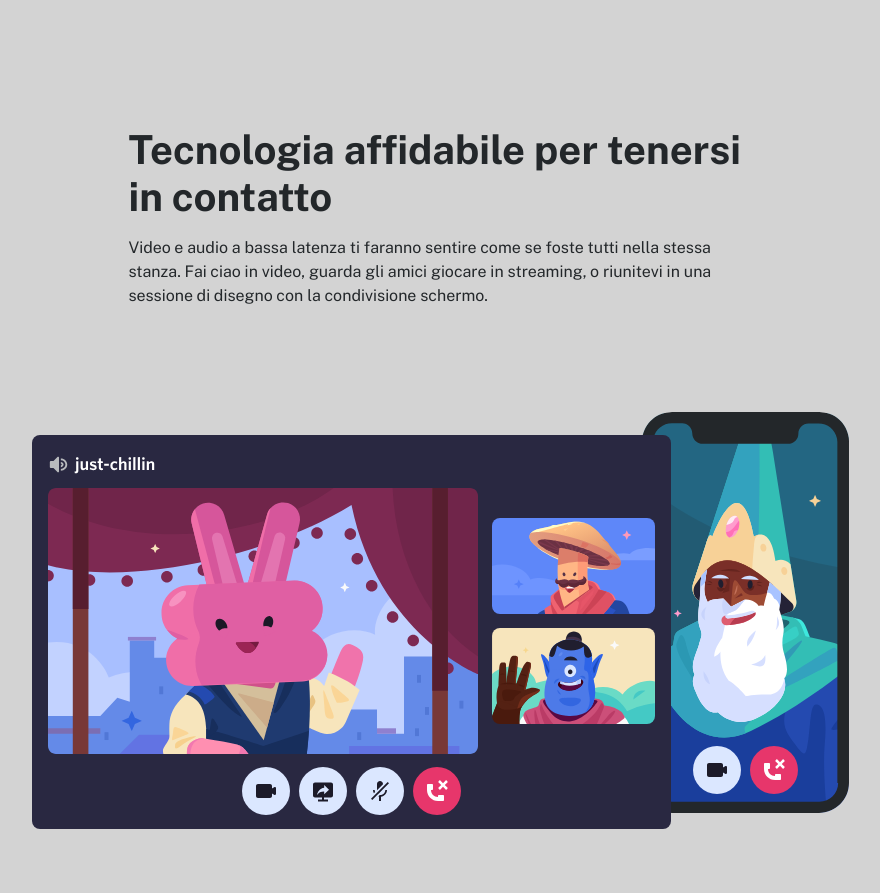
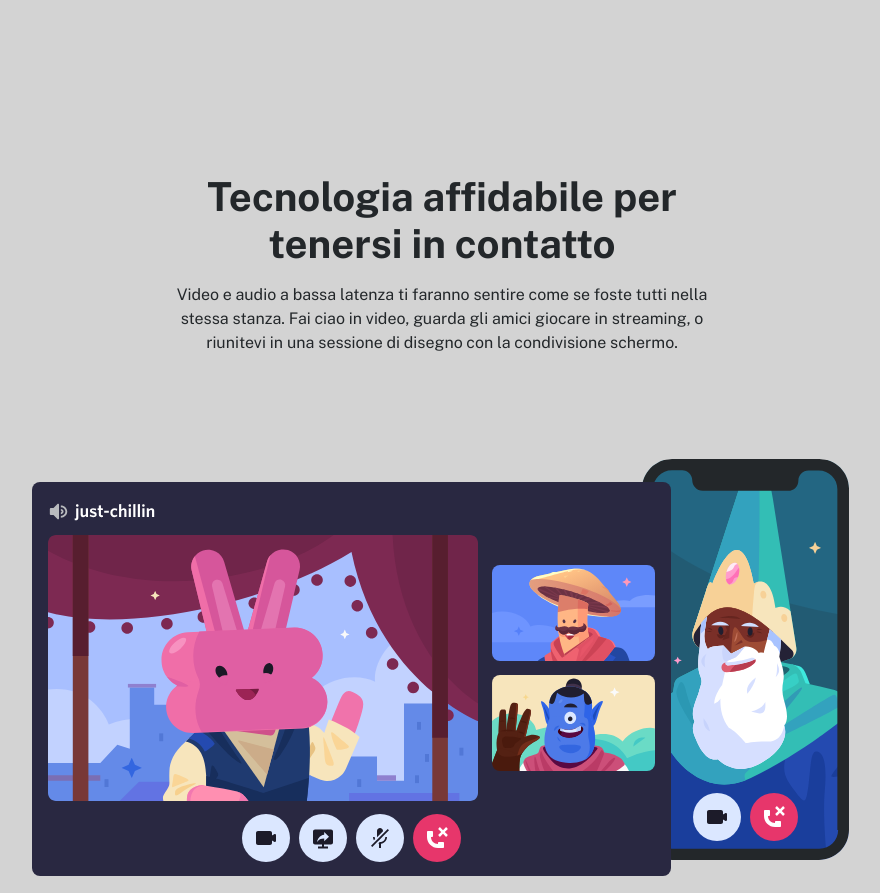
Before and after one commit to marinodilauro/htmlcss-discord, a plain HTML site: page index.html in a window 1280 px wide. Shown: the part 3120-4013 px from the top of the page, without its empty margins (198-1078 px from the left). Drawn offline with nearby package versions, Linux system fonts and the light colour scheme.

Commit message:
Fix some elements dimension

```diff
--- a/assets/css/style.css
+++ b/assets/css/style.css
@@ -208,12 +208,13 @@ hr {
 
 .section_txt {
     color: var(--discord-dark);
-    width: 25%;
+    width: 23%;
 }
 
 .tech_section_txt {
     color: var(--discord-dark);
-    width: 70%;
+    width: 65%;
+    text-align: center;
 }
 
 .star_img {
```
